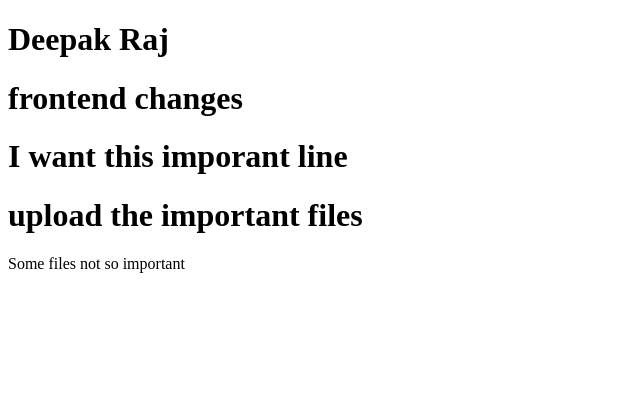
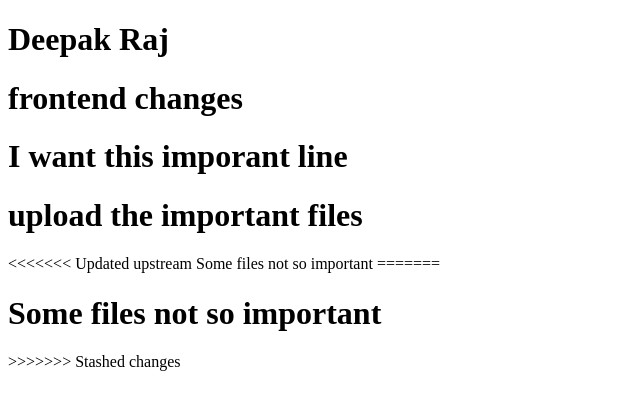
Before and after one commit to DeepakRaj145/Gitsamplerepo, a plain HTML site: page index.html in a window 1280 px wide. Shown: the whole page, without its empty margins (0-640 px from the left). Drawn offline with Linux system fonts and the light colour scheme.

```diff
--- a/index.html
+++ b/index.html
@@ -10,6 +10,10 @@
     <h1>frontend changes</h1>
     <h1>I want this imporant line</h1>
     <h1>upload the important files</h1>
+<<<<<<< Updated upstream
     Some files not so important
+=======
+    <h1>Some files not so important</h1>
+>>>>>>> Stashed changes
 </body>
 </html>
```
